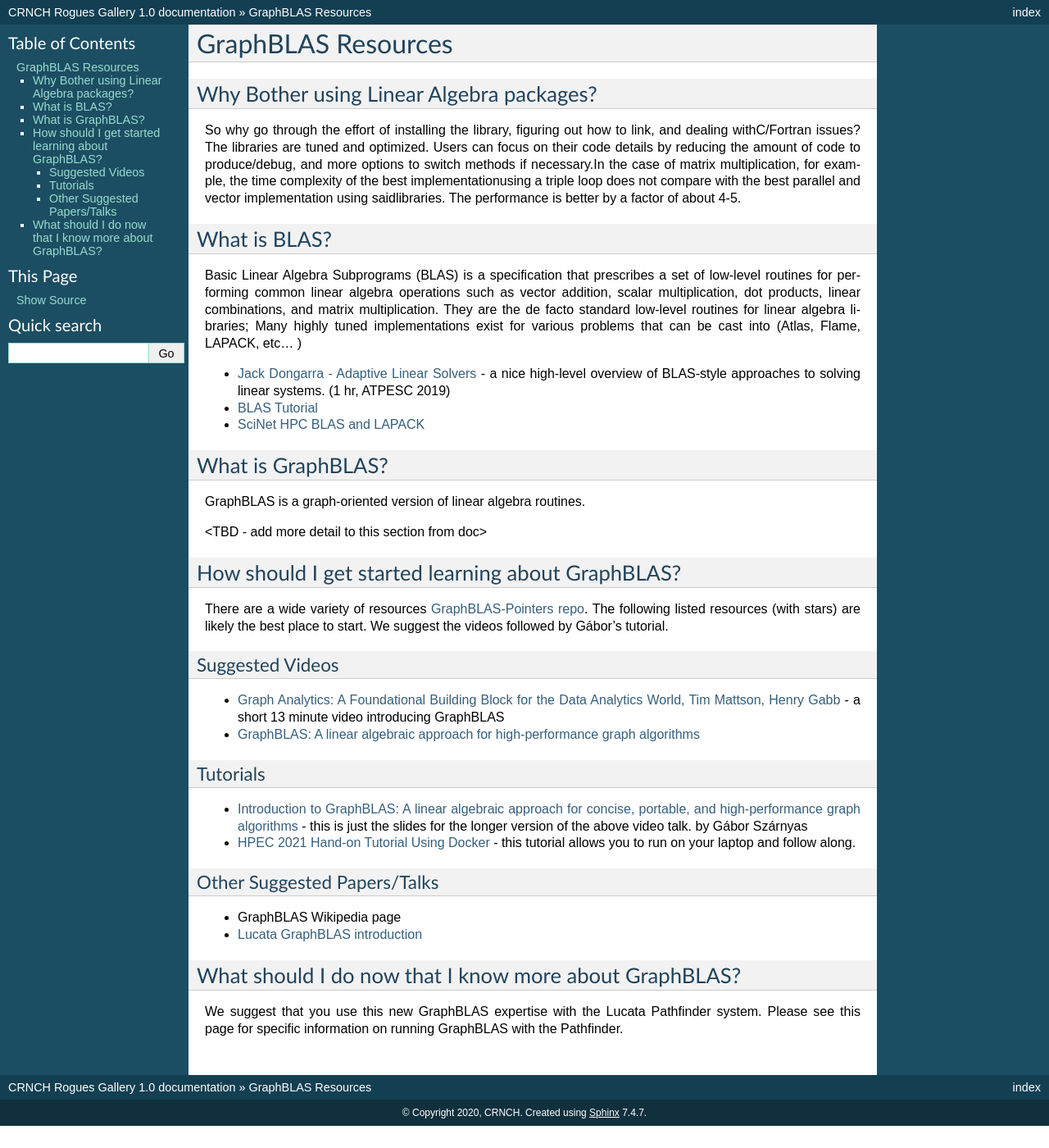
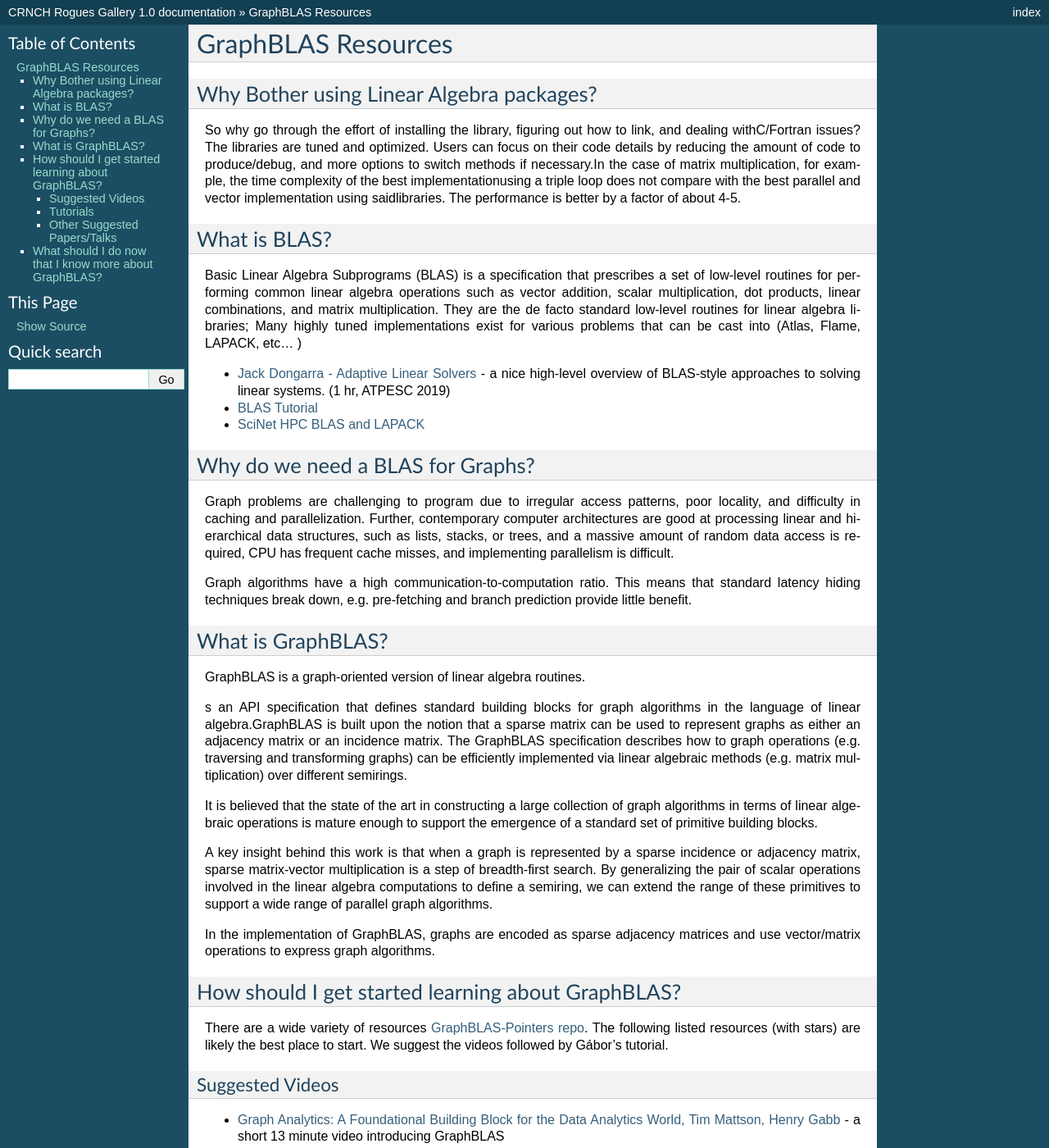
Before and after one commit to gt-crnch-rg/read-the-docs, a Sphinx documentation site: the page built from docs/resources/graphblas-resources.rst, in a window 1280 px wide and 1400 px high. Shown: the whole window at 82% size. Built offline with Sphinx 7.4.7, drawn with Linux system fonts in a browser that asks for light colours; pages that are not in the unit, such as notebooks, are missing from menus.

Commit message:
Update graphblas-resources.rst

```diff
--- a/docs/resources/graphblas-resources.rst
+++ b/docs/resources/graphblas-resources.rst
@@ -14,11 +14,26 @@
 - `BLAS Tutorial <https://www.cse-lab.ethz.ch/wp-content/uploads/2019/10/hpcseI-tutorial2-blas.pdf>`__
 - `SciNet HPC BLAS and LAPACK <https://www.youtube.com/watch?v=jhxbk6AlCps>`__
 
+
+Why do we need a BLAS for Graphs?
+---------------
+Graph problems are challenging to program due to irregular access patterns, poor locality, and difficulty in caching and parallelization.
+Further, contemporary computer architectures are good at processing linear and hierarchical data structures, such as lists, stacks, or trees, and a massive amount of random data access is required, CPU has frequent cache misses, and implementing parallelism is difficult.
+
+Graph algorithms have a high communication-to-computation ratio. This means that standard latency hiding techniques break down, e.g. pre-fetching and branch prediction provide little benefit.
+
+
 What is GraphBLAS?
 ------------------
 GraphBLAS is a graph-oriented version of linear algebra routines.
 
-<TBD - add more detail to this section from doc>
+s an API specification that defines standard building blocks for graph algorithms in the language of linear algebra.GraphBLAS is built upon the notion that a sparse matrix can be used to represent graphs as either an adjacency matrix or an incidence matrix. The GraphBLAS specification describes how to graph operations (e.g. traversing and transforming graphs) can be efficiently implemented via linear algebraic methods (e.g. matrix multiplication) over different semirings.
+
+It is believed that the state of the art in constructing a large collection of graph algorithms in terms of linear algebraic operations is mature enough to support the emergence of a standard set of primitive building blocks.
+
+A key insight behind this work is that when a graph is represented by a sparse incidence or adjacency matrix, sparse matrix-vector multiplication is a step of breadth-first search. By generalizing the pair of scalar operations involved in the linear algebra computations to define a semiring, we can extend the range of these primitives to support a wide range of parallel graph algorithms.
+
+In the implementation of GraphBLAS, graphs are encoded as sparse adjacency matrices and use vector/matrix operations to express graph algorithms.
 
 How should I get started learning about GraphBLAS?
 ----------------------
```
